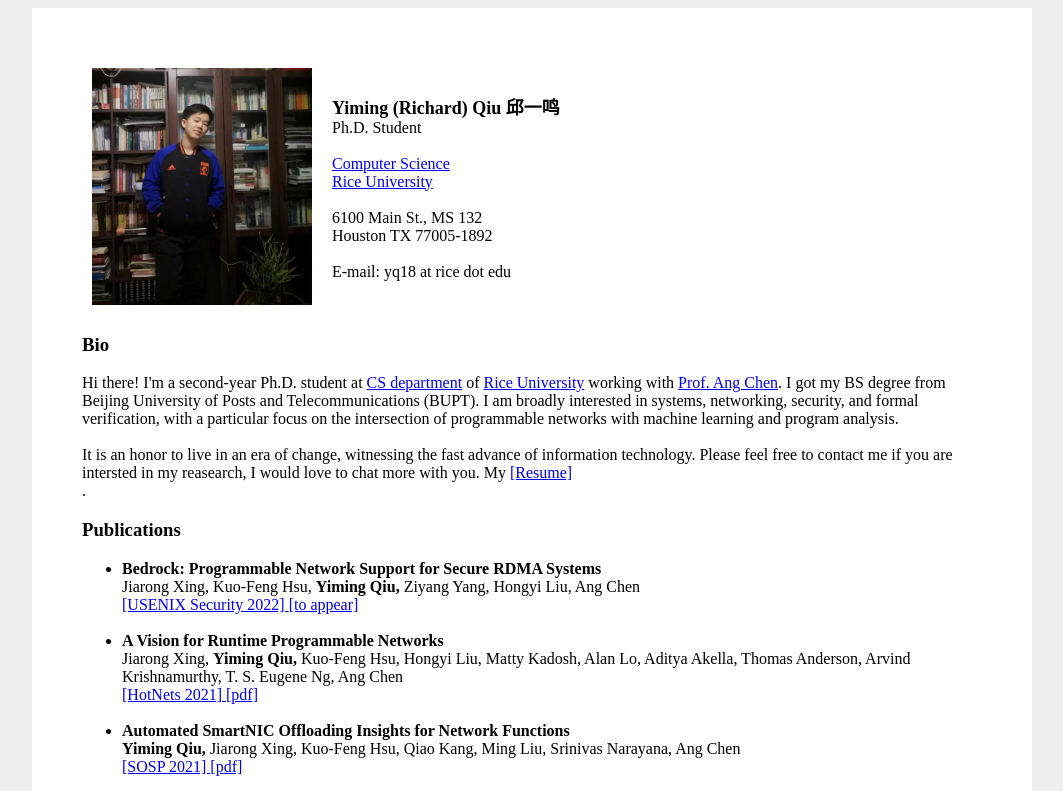
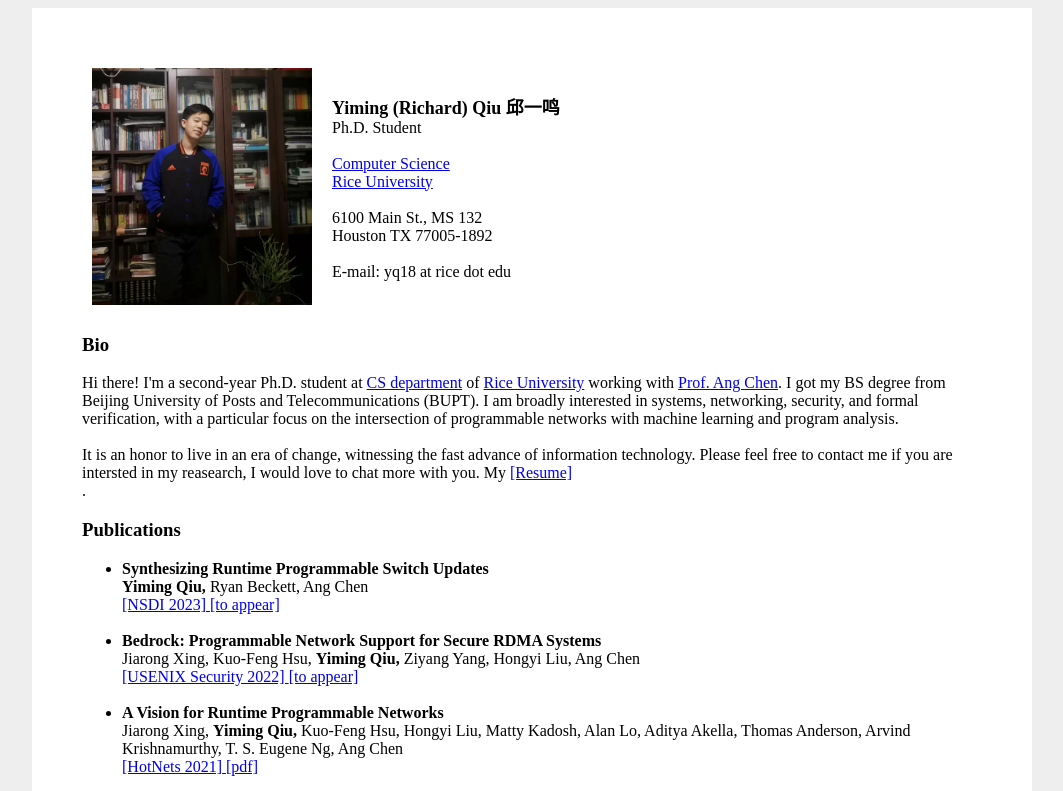
Before and after one commit to 824728350/824728350.github.io, a plain HTML site: page index.html in a window 1280 px wide. Shown: the top 791 px of the page, without its empty margins (108-1171 px from the left). Drawn offline with Linux system fonts and the light colour scheme.

Commit message:
Update index.html

```diff
--- a/index.html
+++ b/index.html
@@ -71,6 +71,14 @@
     <h3>Publications</h3>
 
     <ul>
+      <li><b> Synthesizing Runtime Programmable Switch Updates</b>
+        <br>
+        <b>Yiming Qiu,</b> Ryan Beckett, Ang Chen<br>
+        <a href="https://www.usenix.org/conference/nsdi23"> [NSDI 2023] </a>
+        <a href="https://yimingqiu.me/">[to appear]</a><br>
+      </li>
+
+      <br>
       <li><b>Bedrock: Programmable Network Support for Secure RDMA Systems</b>
         <br>
         Jiarong Xing, Kuo-Feng Hsu, <b>Yiming Qiu,</b> Ziyang Yang, Hongyi Liu, Ang Chen<br>
```
